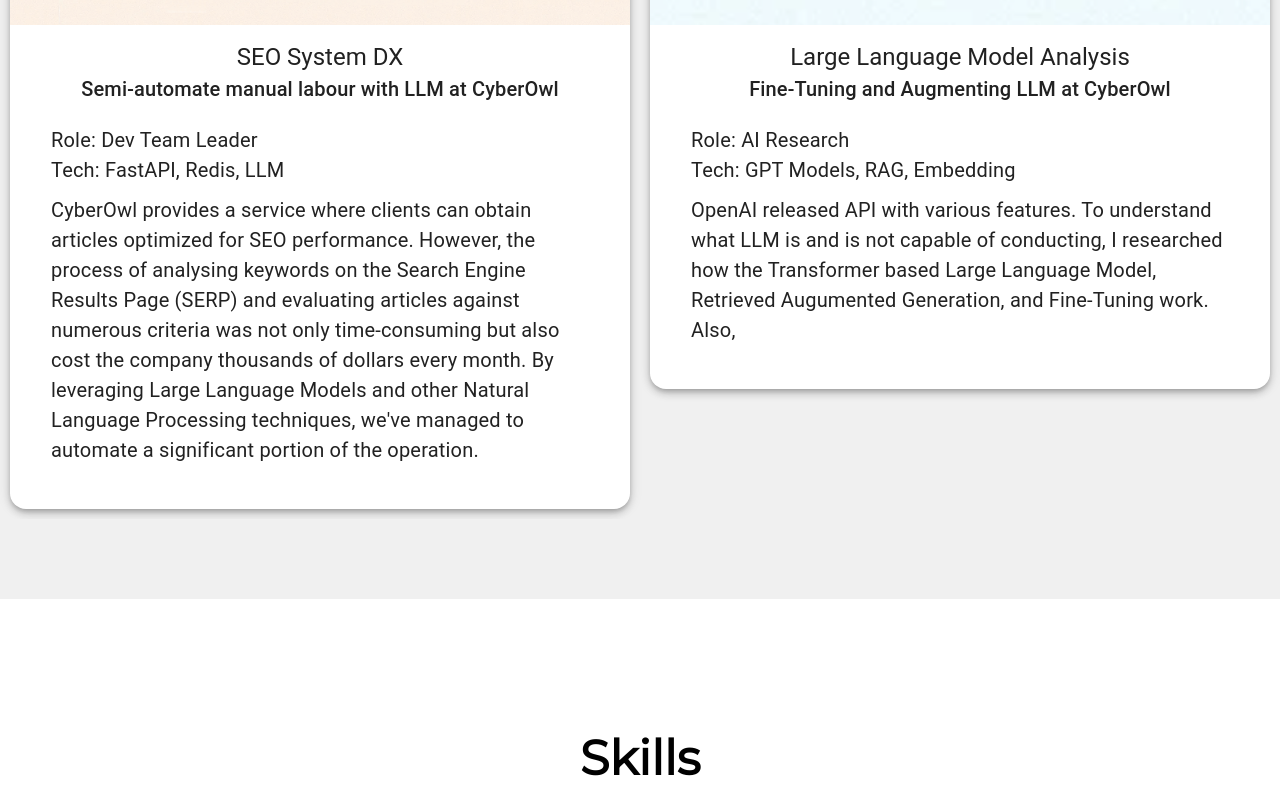
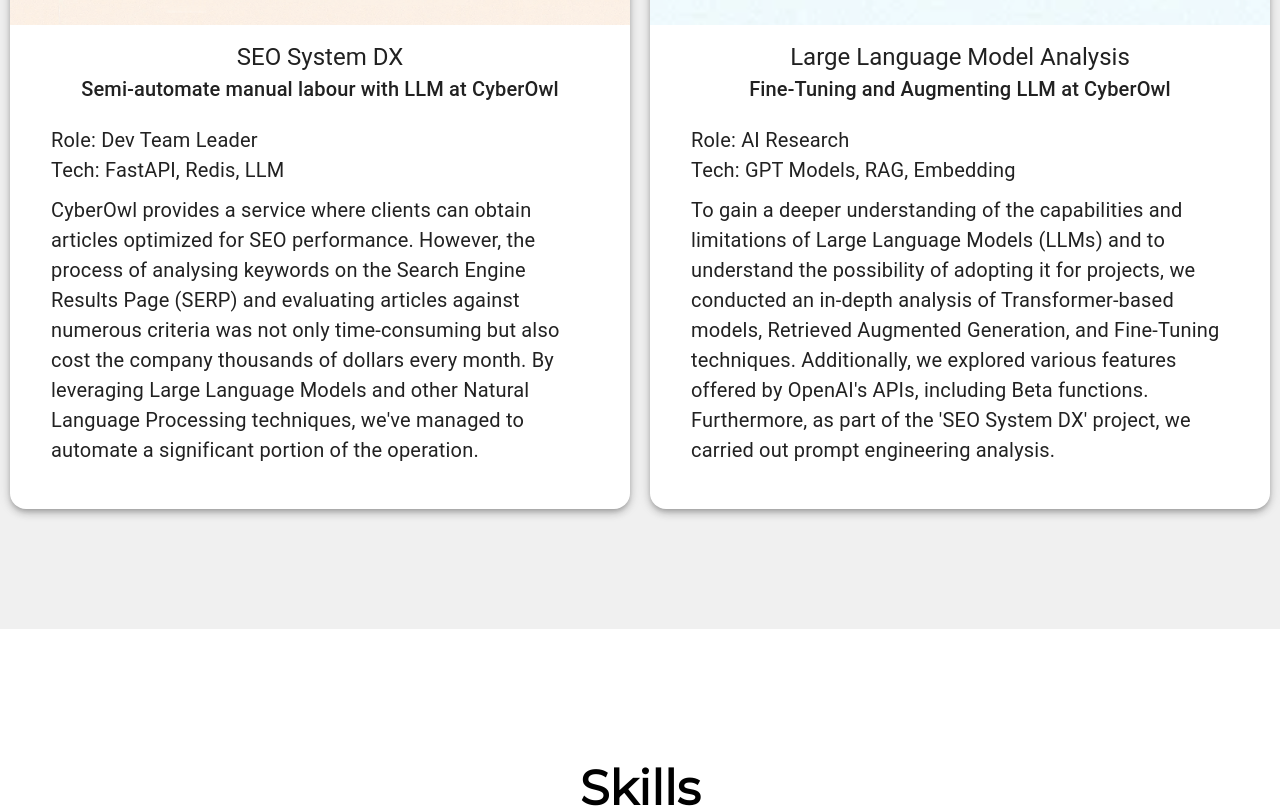
Before and after one commit to Koji747Tanaka/portfolio_koji, a React (Vite) app: page / in a window 1280 px wide. Shown: the part 2500-3308 px from the top of the page. Built offline with nearby package versions, Linux system fonts and the light colour scheme.

Commit message:
Update work content

```diff
--- a/src/components/About.jsx
+++ b/src/components/About.jsx
@@ -14,7 +14,7 @@
         <Box
             sx={{
             pt: { xs: 5, md: 10 },
-            px: { md: 10 },
+            px: { xs: 5, md: 10 },
             pb: { xs: 5, md: 5 },
             height: '100%',
             display: 'flex',
--- a/src/components/Experience/CliftonStrengths.jsx
+++ b/src/components/Experience/CliftonStrengths.jsx
@@ -79,6 +79,11 @@
                 sx={{
                     ...commonBoxStyle,
                     backgroundColor: box.color,
+                    fontSize: {
+                        xs: '1rem',
+                        sm: '1.25rem',
+                        md: '1.5rem',
+                      },
                 }}
                 style={{ animationDelay: `${box.setOut}ms` }}
                 className={getDirectionClassName(isBoxesVisible, box.direction)}
--- a/src/contents/workContent.js
+++ b/src/contents/workContent.js
@@ -21,9 +21,11 @@
             "Role: AI Research",
             "Tech: GPT Models, RAG, Embedding",
         ],
-        description: `OpenAI released API with various features. To understand what LLM is and is not capable of conducting,
-        I researched how the Transformer based Large Language Model, Retrieved Augumented Generation, and Fine-Tuning work.
-        Also, `,
+        description: `To gain a deeper understanding of the capabilities and limitations of Large Language Models (LLMs) and
+        to understand the possibility of adopting it for projects,
+        we conducted an in-depth analysis of Transformer-based models, Retrieved Augmented Generation,
+        and Fine-Tuning techniques. Additionally, we explored various features offered by OpenAI's APIs,
+        including Beta functions. Furthermore, as part of the 'SEO System DX' project, we carried out prompt engineering analysis.`,
         image: "images/llmAnalysis.png",
 
     },
@@ -34,7 +36,11 @@
             "Role: Machie Learning Model Dev",
             "Tech: BigQuery ML",
         ],
-        description: "This is the second card.",
+        description: `CyberOwl Inc. hosts a large number of websites listing thousands of cram schools.
+        The company gathers extensive data on visitor traffic and user interaction patterns for each tutoring page,
+        which is stored in BigQuery for analytical purposes. In an effort to predict website impressions, clicks, and conversions,
+        we have developed machine learning models, such as Deep Neural Networks and XGBoost trees.
+        The most effective model among these has attained an error rate of approximately 7%.`,
         image: "images/dnnKv.png",
 
     },
@@ -45,7 +51,10 @@
             "Role: Front-End Dev",
             "Tech: Vue2.js, Vue3.js",
         ],
-        description: "This is the first card.",
+        description: `When introducing new projects, there is a need to reimplement functions that have already been introduced in other projects, such as creating API key and user management page.
+        Therefore, CyberOwl Inc. has developed a system that allows developers to create these pages with just a bit of JSON and JavaScript code.
+        However, this system was developed using Vue2.js, and there are many breaking changes between Vue2.js and Vue3.js.
+        As a result, I converted it to Vue3.js and introduced the system to the most recent project I worked on.`,
         image: "images/vueplugin.png"
     },
     {
```
